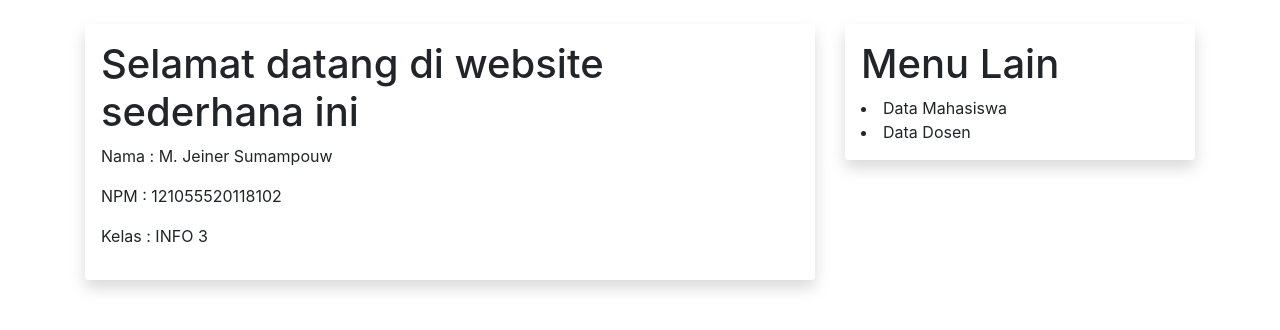
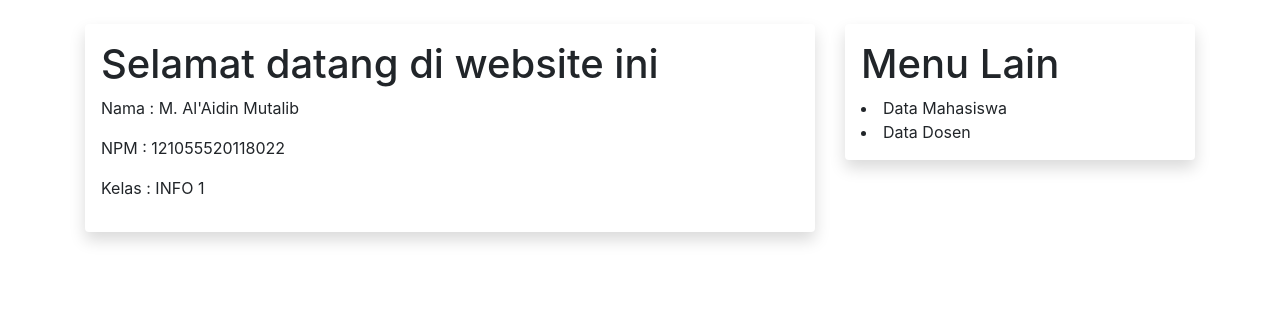
Before and after one commit to aidinmutalib28/aidin28, a Flask app: page /about in a window 1280 px wide. Shown: the part 56-386 px from the top of the page. Run offline with Flask 2, Linux system fonts and the light colour scheme; some libraries are stand-ins or nearby versions.

Commit message:
ubah about.

```diff
--- a/sim/templates/about.html
+++ b/sim/templates/about.html
@@ -8,10 +8,10 @@
     </head>
 
     <body>
-        <h1>Selamat datang di website sederhana ini</h1>
-        <p>Nama : M. Jeiner Sumampouw</p>
-        <P>NPM : 121055520118102</P>
-        <p>Kelas : INFO 3</p>
+        <h1>Selamat datang di website ini</h1>
+        <p>Nama : M. Al'Aidin Mutalib</p>
+        <P>NPM : 121055520118022</P>
+        <p>Kelas : INFO 1</p>
     </body>
 
 </html>
```
